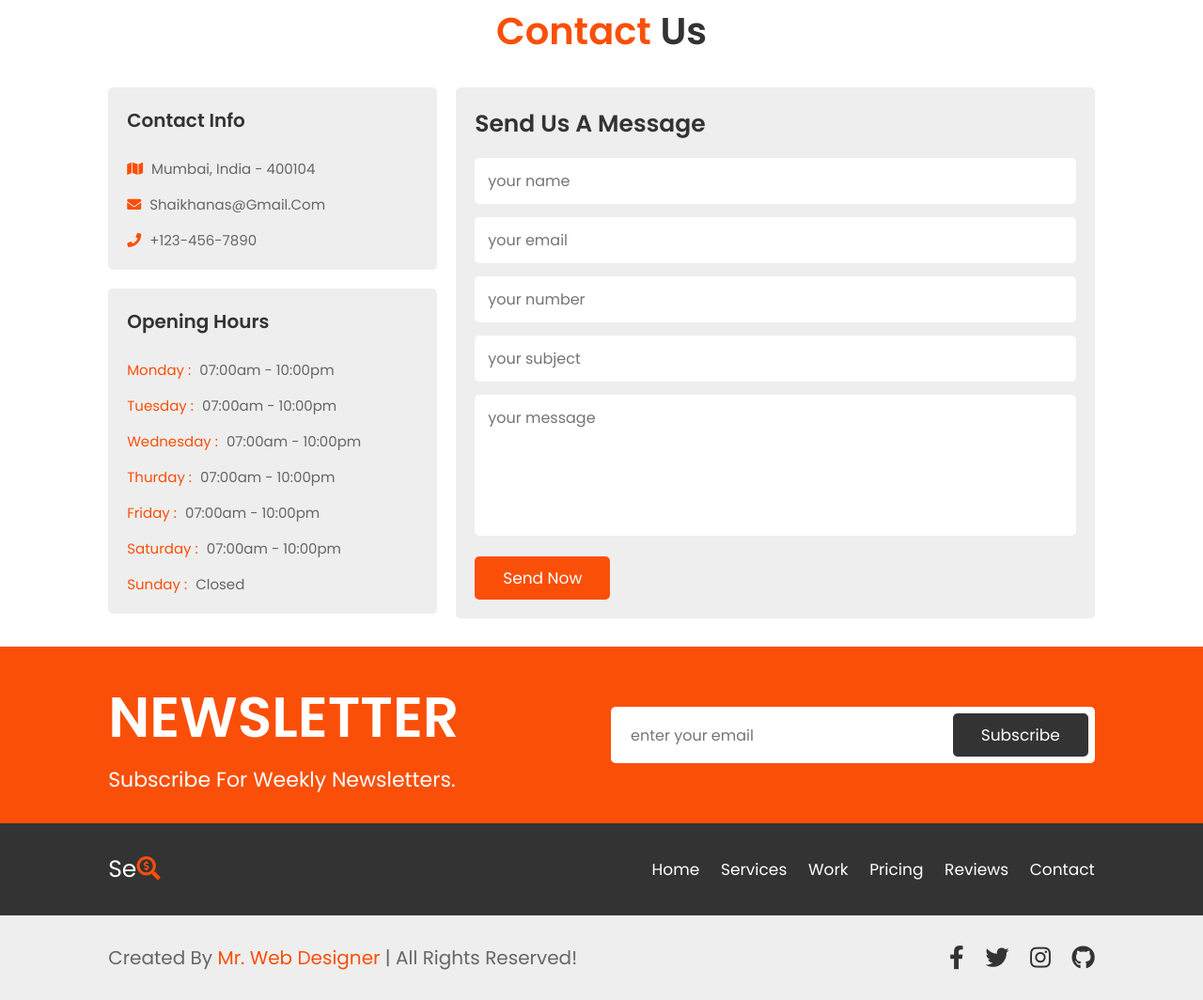
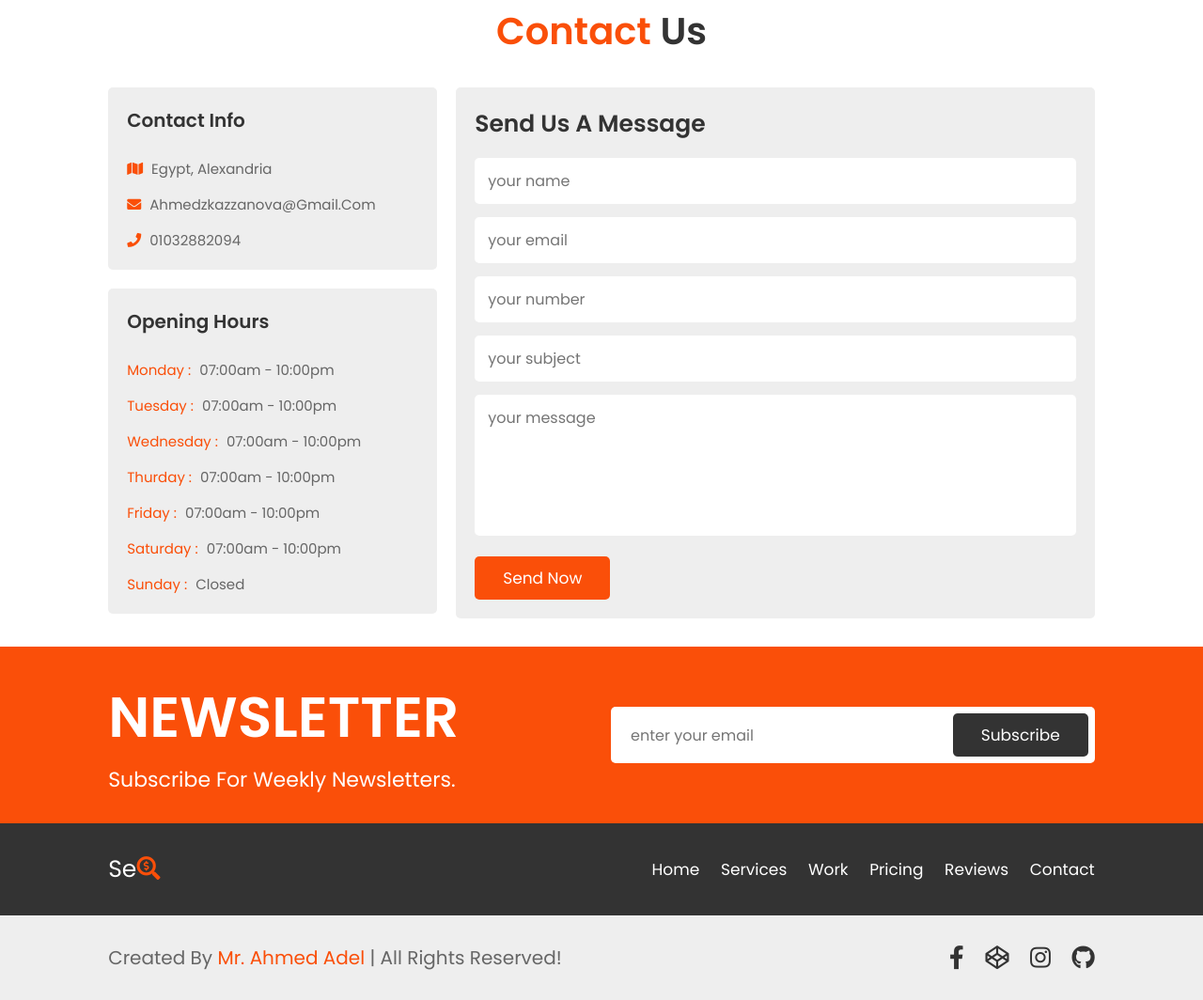
Before and after one commit to AhmedKazanova/seothems, a plain HTML site: page index.html in a window 1280 px wide. Shown: the part 5071-6135 px from the top of the page at 94% size. Drawn offline with Linux system fonts and the light colour scheme.

Commit message:
first commit

```diff
--- a/index.html
+++ b/index.html
@@ -285,9 +285,9 @@
 
             <div class="box">
                 <h3>contact info</h3>
-                <p> <span class="fas fa-map"></span> mumbai, india - 400104 </p>
-                <p> <span class="fas fa-envelope"></span> shaikhanas@gmail.com </p>
-                <p> <span class="fas fa-phone"></span> +123-456-7890 </p>
+                <p> <span class="fas fa-map"></span> Egypt, Alexandria  </p>
+                <p> <span class="fas fa-envelope"></span> Ahmedzkazzanova@gmail.com </p>
+                <p> <span class="fas fa-phone"></span> 01032882094 </p>
             </div>
 
             <div class="box">
@@ -356,13 +356,13 @@
 
 <section class="credit">
 
-    <p>created by <span>mr. web designer</span> | all rights reserved!</p>
+    <p>created by <span>mr. Ahmed Adel</span> | all rights reserved!</p>
 
     <div class="share">
-        <a href="#" class="fab fa-facebook-f"></a>
-        <a href="#" class="fab fa-twitter"></a>
-        <a href="#" class="fab fa-instagram"></a>
-        <a href="#" class="fab fa-github"></a>
+        <a href="https://www.facebook.com/profile.php?id=100009898380220" class="fab fa-facebook-f"></a>
+        <a href="https://codepen.io/ahmed-kazanova" class="fab fa-codepen"></a>
+        <a href="https://www.instagram.com/ahmedadel__97/?fbclid=IwAR34XBxaVZM7WEzP7pMvPN4l78DN_rEjDQCfjOa_iyXu66oibjCuJRzbBkE" class="fab fa-instagram"></a>
+        <a href="https://github.com/AhmedKazanova" class="fab fa-github"></a>
     </div>
 
 </section>
```
